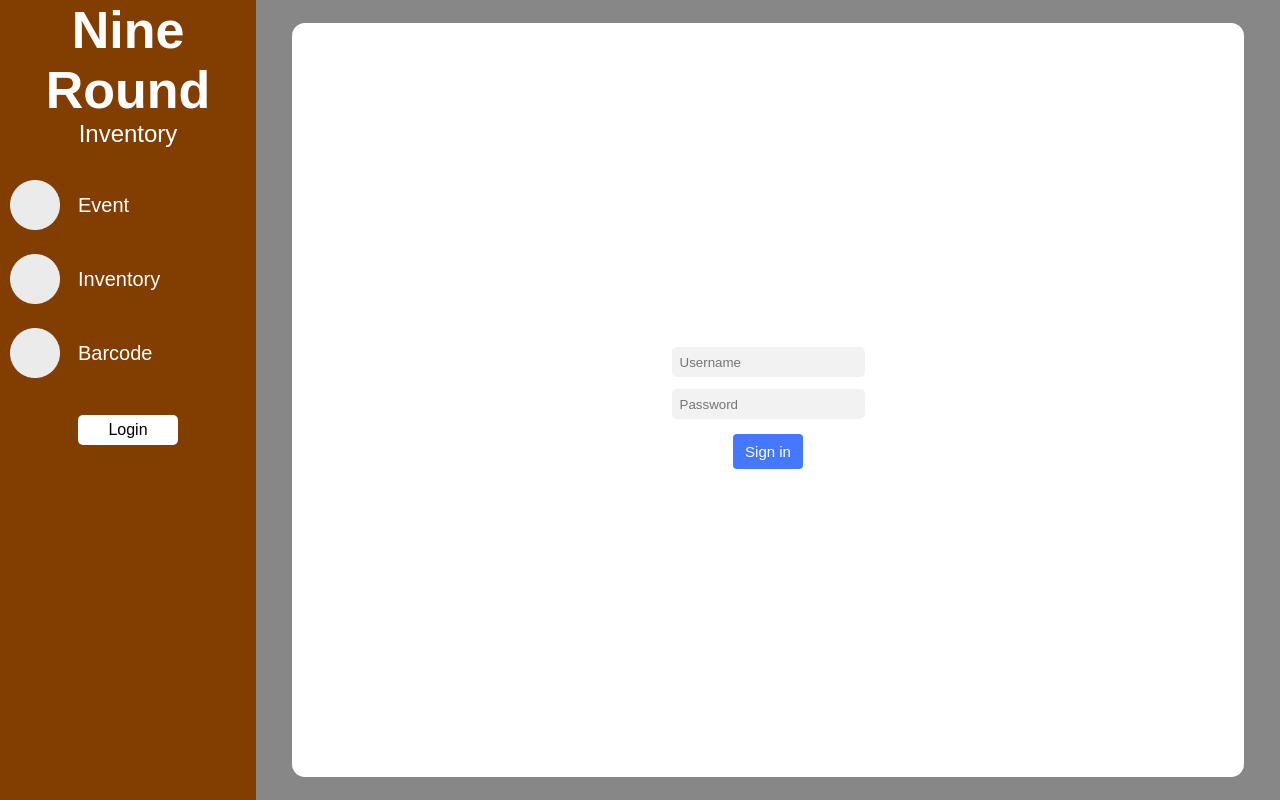
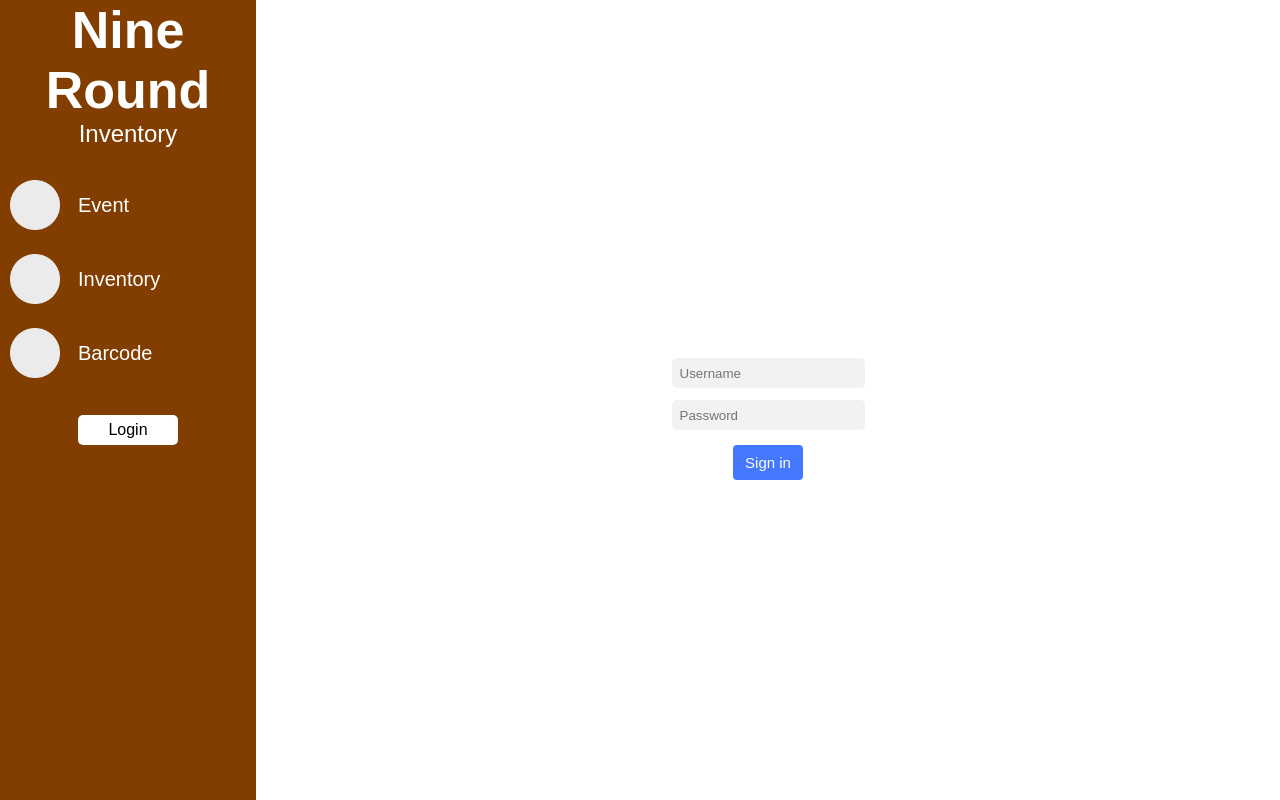
Before and after one commit to Asabito/NineRound-Inventory-Manager, a Django app: a page that uses nineround_web/templates/main.html in a window 1280 px wide. Run offline with Django 4.2, Linux system fonts and the light colour scheme.

Commit message:
edit: page layout and fix user session
dont use request.session.flush() so user won't be logged out

```diff
--- a/nineround_web/inventory_app/templates/inventory_app/inventory-add-item.html
+++ b/nineround_web/inventory_app/templates/inventory_app/inventory-add-item.html
@@ -216,10 +216,10 @@
     </div>
 </form>
 <form method="POST">
+    {% csrf_token %}
     <div id="bottomButtons">
         <input type="submit" name="submit-button" value="Submit" id="submit-button">
 
-        {% csrf_token %}
         <input type="submit" name="cancel-button" value="Cancel" id="cancel-button">
 </form>
 </div>
--- a/nineround_web/inventory_app/views.py
+++ b/nineround_web/inventory_app/views.py
@@ -122,12 +122,14 @@
 
             # update the item's FK to the Event (one item can only exist in an event or warehouse)
             Inventory.objects.filter(id__in=request.session['barcode']).update(items_event_location=Event.objects.all().order_by('-timestamp').first().id)
-            request.session.flush()
+            # request.session.flush()
+            del request.session['barcode']
             return redirect('events')
 
         elif request.POST.get('cancel-button'):
             if request.session['barcode']:
-                request.session.flush()
+                # request.session.flush()
+                del request.session['barcode']
             return redirect('events')
         elif form.is_valid() and request.POST.get("delete-button"):
             deleted_id = request.POST.getlist('items_to_delete')
@@ -166,10 +168,12 @@
             request.session['list_item'].append(item_id)
         elif request.POST.get('save-button'):
             Inventory.objects.filter(id__in=request.session['list_item']).update(items_event_location=pk)
-            request.session.flush()
+            # request.session.flush()
+            del request.session['list_item']
             return redirect('eventDetail', pk=pk)
         elif request.POST.get('cancel-button'):
-            request.session.flush()
+            # request.session.flush()
+            del request.session['list_item']
             return redirect('eventDetail', pk=pk)
 
     event_items = Inventory.objects.filter(id__in=request.session['list_item'])
@@ -199,10 +203,13 @@
             request.session['list_item'].append(item_id)
         elif request.POST.get('delete-button'):
             Inventory.objects.filter(id__in=request.session['list_item']).update(items_event_location=None)
-            request.session.flush()
+            # request.session.flush()
+            del request.session['list_item']
+
             return redirect('eventDetail', pk=pk)
         elif request.POST.get('cancel-button'):
-            request.session.flush()
+            # request.session.flush()
+            del request.session['list_item']
             return redirect('eventDetail', pk=pk)
 
     event_items = Inventory.objects.filter(id__in=request.session['list_item'])
@@ -345,12 +352,14 @@
                                  harga = x['item_harga']
                                 )
             new_item.save()
-            request.session.flush()
+            # request.session.flush()
+            del request.session["temp_inven"]
         return redirect('inventoryPage')
 
     # cancel button
     elif request.method == 'POST' and request.POST.get('cancel-button'):
-        request.session.flush()
+        # request.session.flush()
+        del request.session["temp_inven"]
         return redirect('inventoryPage')
     # items = Inventory.objects.all()
 
@@ -375,10 +384,12 @@
 
     if request.method == 'POST' and request.POST.get('submit-button'):
         items_to_be_deleted.delete()
-        request.session.flush()
+        # request.session.flush()
+        del request.session['temp_item_list_to_be_deleted_from_inventory']
         return redirect('inventoryPage')
     elif request.method == 'POST' and request.POST.get('cancel-button'):
-        request.session.flush()
+        # request.session.flush()
+        del request.session['temp_item_list_to_be_deleted_from_inventory']
         return redirect('inventoryPage')
 
     # save session modification
--- a/nineround_web/templates/main.html
+++ b/nineround_web/templates/main.html
@@ -36,6 +36,7 @@
 
     body {
         display: flex;
+        /* height: 100vh; */
     }
     /* ----- Scrollbar ----- */
     /* width */
@@ -77,12 +78,13 @@
     }
 
     #webContentPlaceHolder {
-        width: 93%;
-        height: 93%;
+        width: 100%;
+        height: 100%;
         background-color: #FFFFFF;
-        border-radius: 13px;
+        /* border: 1px solid black; */
+        /* border-radius: 13px; */
         /* padding: 10px; */
-        padding-bottom: 10px;
+        /* padding-bottom: 10px; */
         display: flex;
         flex-direction: column;
     }
```
